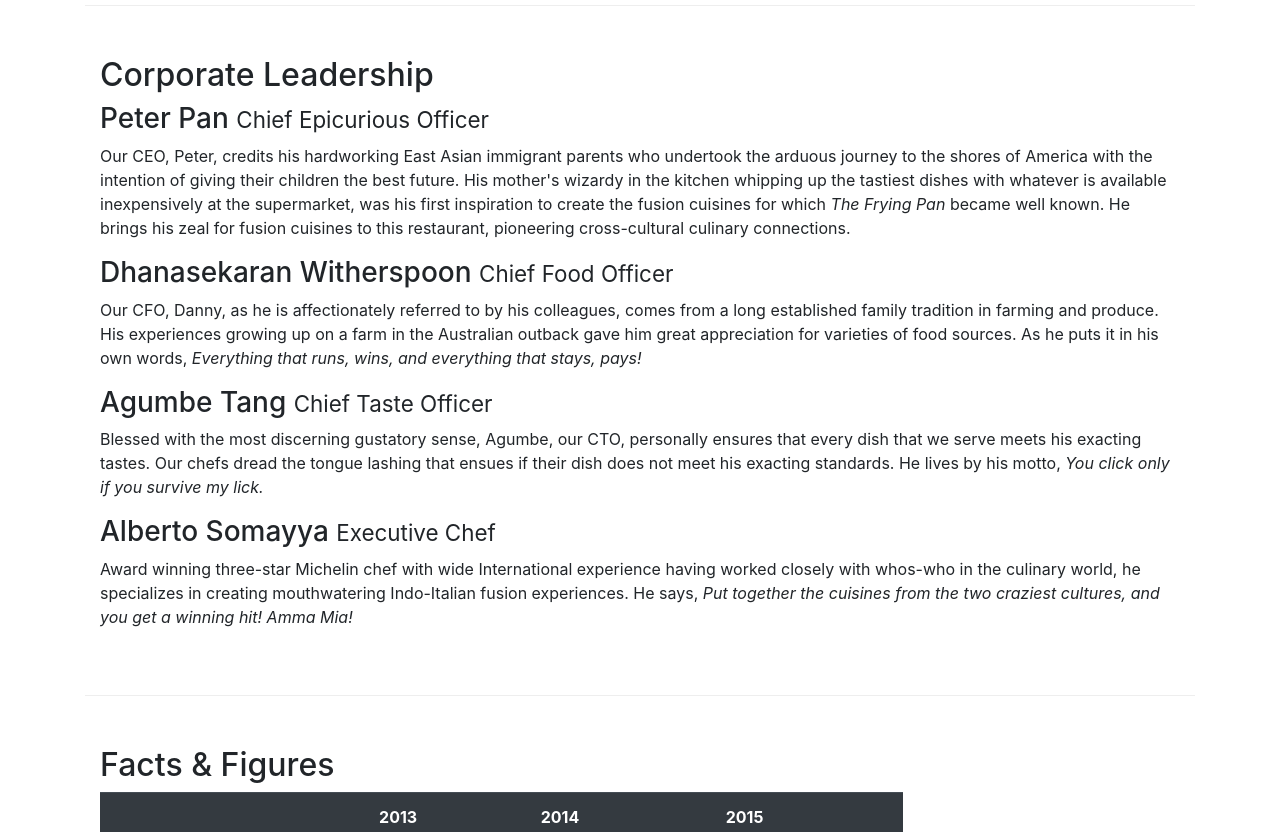
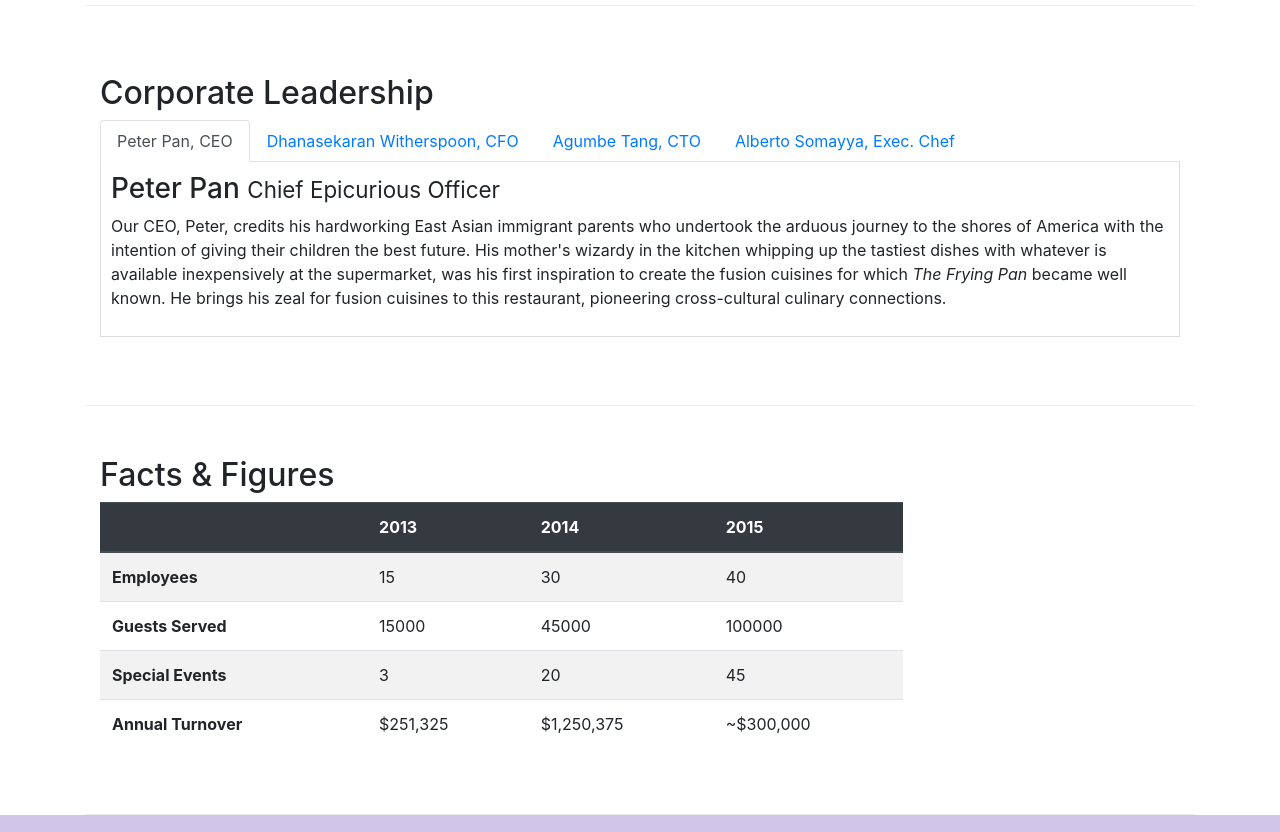
Before and after one commit to geekymeeky/confusion, a website: page aboutus.html in a window 1280 px wide. Shown: the part 990-1822 px from the top of the page. Drawn offline with nearby package versions, Linux system fonts and the light colour scheme.

Commit message:
Nav tabs

```diff
--- a/aboutus.html
+++ b/aboutus.html
@@ -64,7 +64,7 @@
         </div>
       </div>
     </nav>
-    <!-- Juambotron -->
+    <!-- Jumbotron -->
     <header class="jumbotron">
       <div class="container">
         <div class="row row-header">
@@ -159,48 +159,94 @@
       <div class="row row-content align-items-center">
         <div class="col-12">
           <h2>Corporate Leadership</h2>
+          <ul class="nav nav-tabs">
+            <li class="nav-item">
+              <a
+                class="nav-link active"
+                href="#peter"
+                role="tab"
+                data-toggle="tab"
+                >Peter Pan, CEO</a
+              >
+            </li>
+            <li class="nav-item">
+              <a
+                class="nav-link"
+                role="tab"
+                data-toggle="tab"
+                href="#dhanasekaran"
+                >Dhanasekaran Witherspoon, CFO</a
+              >
+            </li>
+            <li class="nav-item">
+              <a class="nav-link" role="tab" data-toggle="tab" href="#agumbe"
+                >Agumbe Tang, CTO</a
+              >
+            </li>
+            <li class="nav-item">
+              <a class="nav-link" href="#alberto" data-toggle="tab" role="tab"
+                >Alberto Somayya, Exec. Chef
+              </a>
+            </li>
+          </ul>
+          <div class="tab-content">
+            <div role="tabpanel" class="tab-pane fade show active" id="peter">
               <h3>Peter Pan <small>Chief Epicurious Officer</small></h3>
               <p class="d-none d-sm-block">
-            Our CEO, Peter, credits his hardworking East Asian immigrant parents
-            who undertook the arduous journey to the shores of America with the
-            intention of giving their children the best future. His mother's
-            wizardy in the kitchen whipping up the tastiest dishes with whatever
-            is available inexpensively at the supermarket, was his first
-            inspiration to create the fusion cuisines for which
-            <em>The Frying Pan</em> became well known. He brings his zeal for
-            fusion cuisines to this restaurant, pioneering cross-cultural
-            culinary connections.
+                Our CEO, Peter, credits his hardworking East Asian immigrant
+                parents who undertook the arduous journey to the shores of
+                America with the intention of giving their children the best
+                future. His mother's wizardy in the kitchen whipping up the
+                tastiest dishes with whatever is available inexpensively at the
+                supermarket, was his first inspiration to create the fusion
+                cuisines for which
+                <em>The Frying Pan</em> became well known. He brings his zeal
+                for fusion cuisines to this restaurant, pioneering
+                cross-cultural culinary connections.
               </p>
-          <h3>Dhanasekaran Witherspoon <small>Chief Food Officer</small></h3>
+            </div>
+
+            <div role="tabpanel" class="tab-pane fade" id="dhanasekaran">
+              <h3>
+                Dhanasekaran Witherspoon <small>Chief Food Officer</small>
+              </h3>
               <p class="d-none d-sm-block">
                 Our CFO, Danny, as he is affectionately referred to by his
                 colleagues, comes from a long established family tradition in
                 farming and produce. His experiences growing up on a farm in the
-            Australian outback gave him great appreciation for varieties of food
-            sources. As he puts it in his own words,
+                Australian outback gave him great appreciation for varieties of
+                food sources. As he puts it in his own words,
                 <em
-              >Everything that runs, wins, and everything that stays, pays!</em
+                  >Everything that runs, wins, and everything that stays,
+                  pays!</em
                 >
               </p>
+            </div>
+            <div role="tabpanel" class="tab-pane fade" id="agumbe">
               <h3>Agumbe Tang <small>Chief Taste Officer</small></h3>
               <p class="d-none d-sm-block">
-            Blessed with the most discerning gustatory sense, Agumbe, our CTO,
-            personally ensures that every dish that we serve meets his exacting
-            tastes. Our chefs dread the tongue lashing that ensues if their dish
-            does not meet his exacting standards. He lives by his motto,
+                Blessed with the most discerning gustatory sense, Agumbe, our
+                CTO, personally ensures that every dish that we serve meets his
+                exacting tastes. Our chefs dread the tongue lashing that ensues
+                if their dish does not meet his exacting standards. He lives by
+                his motto,
                 <em>You click only if you survive my lick.</em>
               </p>
+            </div>
+            <div role="tabpanel" class="tab-pane fade" id="alberto">
               <h3>Alberto Somayya <small>Executive Chef</small></h3>
               <p class="d-none d-sm-block">
                 Award winning three-star Michelin chef with wide International
                 experience having worked closely with whos-who in the culinary
-            world, he specializes in creating mouthwatering Indo-Italian fusion
-            experiences. He says,
+                world, he specializes in creating mouthwatering Indo-Italian
+                fusion experiences. He says,
                 <em
-              >Put together the cuisines from the two craziest cultures, and you
-              get a winning hit! Amma Mia!</em
+                  >Put together the cuisines from the two craziest cultures, and
+                  you get a winning hit! Amma Mia!</em
                 >
               </p>
+            </div>
+          </div>
         </div>
       </div>
       <div class="row row-content">
@@ -316,6 +362,6 @@
     <!-- Scripts: Jquery, Popper and Bootstrap-->
     <script src="node_modules/jquery/dist/jquery.min.js"></script>
     <script src="node_modules/popper.js/dist/popper.min.js"></script>
-    <script src="node_modules/bootstrap/dist/css/bootstrap.min.css"></script>
+    <script src="node_modules/bootstrap/dist/js/bootstrap.min.js"></script>
   </body>
 </html>
--- a/css/styles.css
+++ b/css/styles.css
@@ -37,3 +37,10 @@ body {
 .navbar-dark {
   background-color: #512da8;
 }
+
+.tab-content {
+  border-left: 1px solid #ddd;
+  border-right: 1px solid #ddd;
+  border-bottom: 1px solid #ddd;
+  padding: 10px;
+}
```
Also changed, not shown: contactus.html (+4 -0 lines), index.html (+1 -0 lines). Lines whose indentation alone changed are shown as unchanged.
